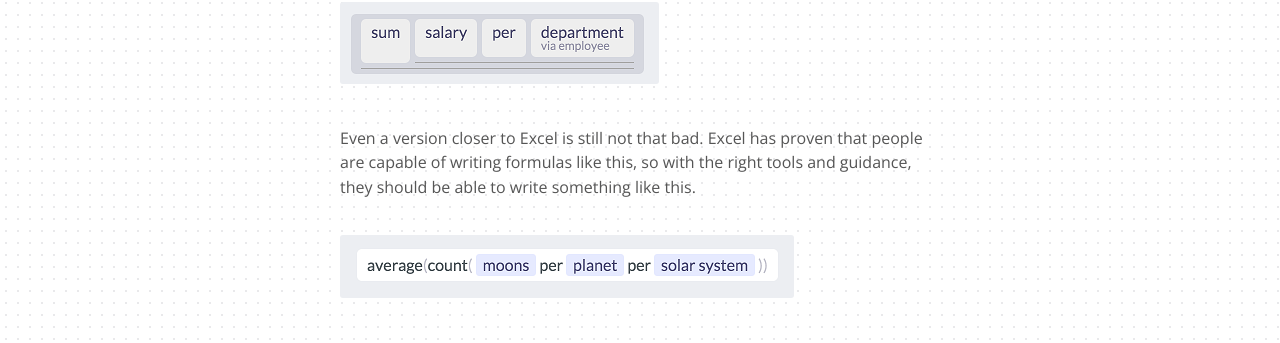
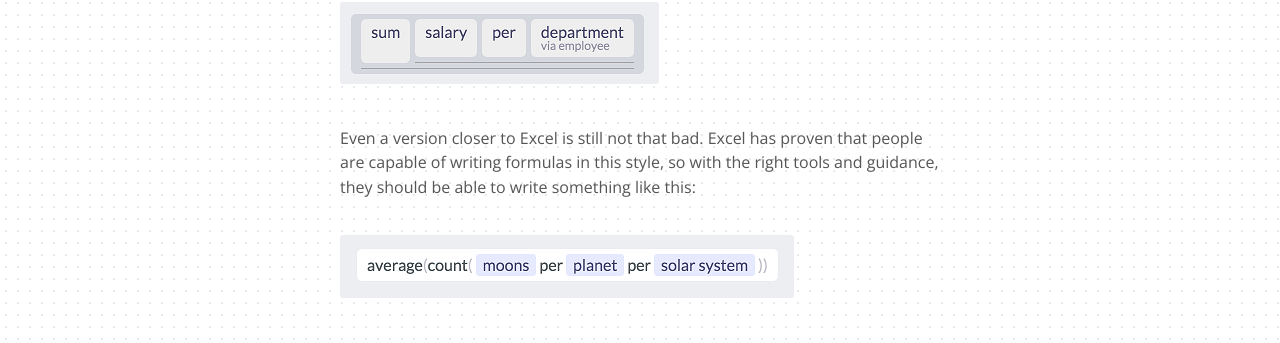
Before and after one commit to Kodowa/incidentalcomplexity, a Jekyll site: the page built from _posts/2016-06-22-mar1.md, in a window 1280 px wide and 900 px high, scrolled down 1058 px. Shown: the part 133-476 px from the top of the window. Built offline with Jekyll 4.4.1, drawn with Linux system fonts in a browser that asks for light colours; some web fonts are replaced.

Commit message:
Readability improvement

```diff
--- a/_posts/2016-06-22-mar1.md
+++ b/_posts/2016-06-22-mar1.md
@@ -24,7 +24,7 @@ Another thing the NL interface did was find relations between words that were no
 
 ![Formula]({{ site.url }}/images/formula3.png)
 
-Even a version closer to Excel is still not that bad. Excel has proven that people are capable of writing formulas like this, so with the right tools and guidance, they should be able to write something like this.
+Even a version closer to Excel is still not that bad. Excel has proven that people are capable of writing formulas in this style, so with the right tools and guidance, they should be able to write something like this:
 
 ![Formula]({{ site.url }}/images/formula4.png)
 
```
